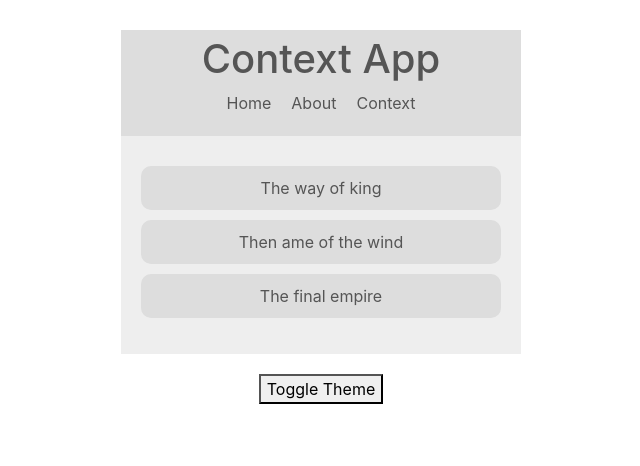
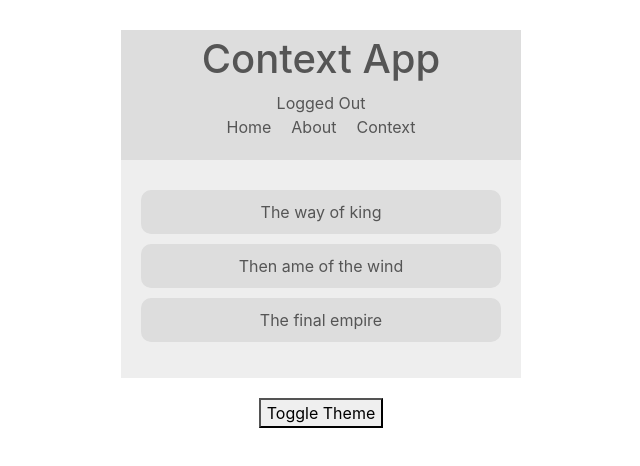
Before and after one commit to gauravsbagul/react-hooks-useContext-API, a React (Create React App) app: page / in a window 1280 px wide. Shown: the top 466 px of the page, without its empty margins (319-959 px from the left). Built offline with nearby package versions, Linux system fonts and the light colour scheme.

Commit message:
Added auth context and cinsumer

```diff
--- a/src/App.js
+++ b/src/App.js
@@ -4,14 +4,17 @@ import NavBar from "./components/NavBar"
 import BookList from "./components/BookList"
 import ThemeContextProvider from "./contexts/ThemeContext"
 import ThemeToggle from "./components/ThemeToggle"
+import AuthContextProvider from "./contexts/AuthContext"
 const App = () => {
   return (
     <div className="App">
-      <ThemeContextProvider>
-        <NavBar />
-        <BookList />
-        <ThemeToggle />
-      </ThemeContextProvider>
+      <AuthContextProvider>
+        <ThemeContextProvider>
+          <NavBar />
+          <BookList />
+          <ThemeToggle />
+        </ThemeContextProvider>
+      </AuthContextProvider>
     </div>
   )
 }
--- a/src/components/NavBar.js
+++ b/src/components/NavBar.js
@@ -1,16 +1,24 @@
+// @ts-nocheck
 import React, { Component } from "react"
 import { ThemeContext } from "./../contexts/ThemeContext"
+import { AuthContext } from "../contexts/AuthContext"
 
 class NavBar extends Component {
   render() {
     return (
+      <AuthContext>
+        {(authContext) => (
           <ThemeContext.Consumer>
-        {(context) => {
-          const { isLightTheme, dark, light } = context
+            {(themeContext) => {
+              const { toggleAuth, isAuthenticated } = authContext
+              const { isLightTheme, dark, light } = themeContext
               const theme = isLightTheme ? light : dark
               return (
                 <nav style={{ background: theme.ui, color: theme.syntax }}>
                   <h1>Context App</h1>
+                  <div onClick={toggleAuth}>
+                    {isAuthenticated ? "Logged In" : "Logged Out"}
+                  </div>
                   <ul>
                     <li>Home</li>
                     <li>About</li>
@@ -20,6 +28,8 @@ class NavBar extends Component {
               )
             }}
           </ThemeContext.Consumer>
+        )}
+      </AuthContext>
     )
   }
 }
--- /dev/null
+++ b/src/contexts/AuthContext.js
@@ -0,0 +1,30 @@
+import React, { createContext, Component } from "react"
+
+export const AuthContext = createContext()
+
+class AuthContextProvider extends Component {
+  constructor(props) {
+    super(props)
+    this.state = {
+      isAuthenticated: false,
+    }
+  }
+
+  toggleAuth = () => {
+    this.setState({
+      isAuthenticated: !this.state.isAuthenticated,
+    })
+  }
+
+  render() {
+    return (
+      <AuthContext.Provider
+        value={{ ...this.state, toggleAuth: this.toggleAuth }}
+      >
+        {this.props.children}
+      </AuthContext.Provider>
+    )
+  }
+}
+
+export default AuthContextProvider
```
Lines whose indentation alone changed are shown as unchanged.
